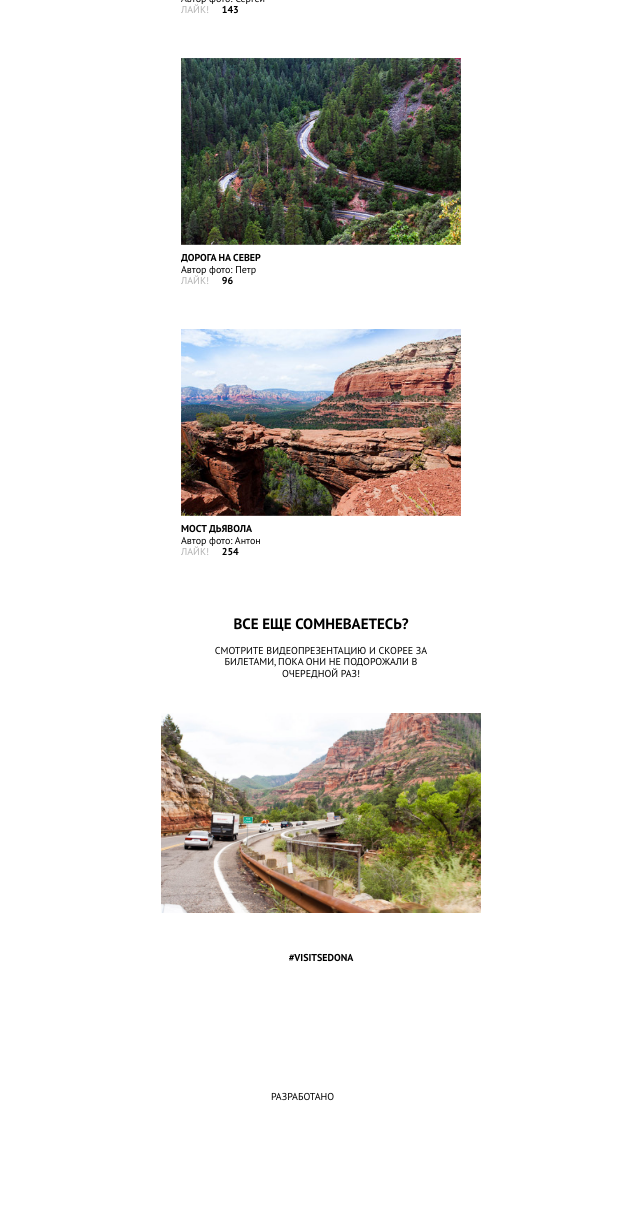
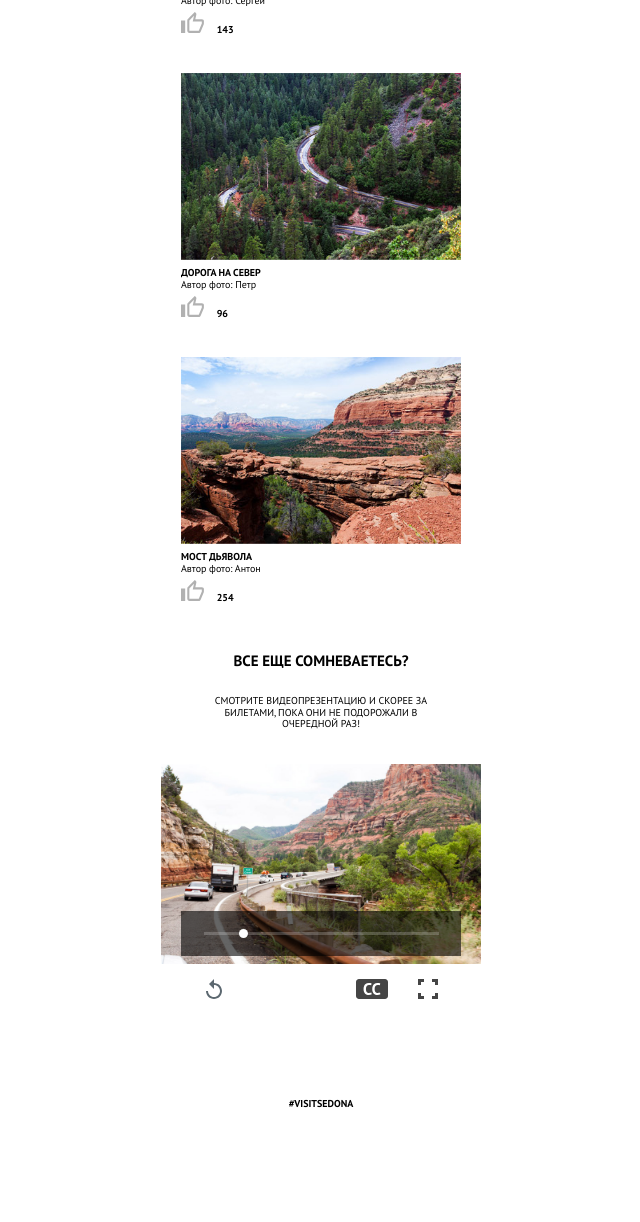
Before and after one commit to Eol217/202785-sedona, a website: page photo.html in a window 1280 px wide. Shown: the part 889-2111 px from the top of the page, without its empty margins (319-959 px from the left). Before the commit the page ends 2017 px from the top, so only its background shows below. Drawn offline with nearby package versions, Linux system fonts and the light colour scheme; files that its build step writes are made by us from their sources; files whose address does not match are found by name.

Commit message:
perfection for photo-mobile + video player

```diff
--- a/photo.html
+++ b/photo.html
@@ -74,7 +74,9 @@
               <p class="photo__author">Автор фото: Сергей</p>
             </div>
             <div class="photo__like">
-              <a class="photo__like-btn">Лайк!</a>
+              <a class="photo__like-btn">
+                <svg width="23" height="21"><use xmlns:xlink="http://www.w3.org/1999/xlink" xlink:href="img/symbols.svg#icon-like"></use></svg>
+              </a>
               <span class="photo__like-counter">143</span>
             </div>
           </div>
@@ -93,7 +95,9 @@
               <p class="photo__author">Автор фото: Петр</p>
             </div>
             <div class="photo__like">
-              <a class="photo__like-btn">Лайк!</a>
+              <a class="photo__like-btn">
+                <svg width="23" height="21"><use xmlns:xlink="http://www.w3.org/1999/xlink" xlink:href="img/symbols.svg#icon-like"></use></svg>
+              </a>
               <span class="photo__like-counter">96</span>
             </div>
           </div>
@@ -112,7 +116,9 @@
               <p class="photo__author">Автор фото: Антон</p>
             </div>
             <div class="photo__like">
-              <a class="photo__like-btn">Лайк!</a>
+              <a class="photo__like-btn">
+                <svg width="23" height="21"><use xmlns:xlink="http://www.w3.org/1999/xlink" xlink:href="img/symbols.svg#icon-like"></use></svg>
+              </a>
               <span class="photo__like-counter">254</span>
             </div>
           </div>
@@ -131,16 +137,22 @@
             <img class="video__preview" src="img/video-mobile@1x.jpg" srcset="img/video-mobile@2x.jpg 2x" alt="">
           </picture>
         </div>
-        <div class="video__controls">
-          <div class="video__controls-top">
-            <div class="video__controls-slider">
-              <div class="video__controls-slide"></div>
+        <div class="video__control">
+          <div class="video__control-top">
+            <div class="video__control-slider">
+              <div class="video__control-slide"></div>
             </div>
           </div>
-          <div class="video__controls-bottom">
-            <div class="video__control-btn video__control-btn--repeat"></div>
-            <div class="video__control-btn video__control-btn--cc"></div>
-            <div class="video__control-btn video__control-btn--full"></div>
+          <div class="video__control-btn video__control-btn--repeat">
+            <svg class="video__control-icon video__control-icon--repeat" width="16" height="20"><use xmlns:xlink="http://www.w3.org/1999/xlink" xlink:href="img/symbols.svg#icon-video-replay"></use></svg>
+          </div>
+          <div class="video__control-right">
+            <div class="video__control-btn video__control-btn--cc">
+              <svg class="video__control-icon video__control-icon--cc" width="32" height="20"><use xmlns:xlink="http://www.w3.org/1999/xlink" xlink:href="img/symbols.svg#icon-video-subtitles"></use></svg>
+            </div>
+            <div class="video__control-btn video__control-btn--full">
+              <svg class="video__control-icon video__control-icon--full" width="20" height="20"><use xmlns:xlink="http://www.w3.org/1999/xlink" xlink:href="img/symbols.svg#icon-video-fullscreen"></use></svg>
+            </div>
           </div>
         </div>
       </div>
--- a/postcss/blocks/photo.css
+++ b/postcss/blocks/photo.css
@@ -15,7 +15,7 @@
 }
 
 .photo {
-  padding: 2.1rem 2rem;
+  padding: 2.2rem 2rem 1.5rem;
 
   border-top: 0.1rem solid $color__bg-grey;
 
@@ -109,6 +109,10 @@
   text-transform: none;
 }
 
+.photo__like {
+  margin-top: 0.6rem;
+}
+
 .photo__like-btn {
   opacity: 0.3;
 }
--- a/postcss/blocks/video.css
+++ b/postcss/blocks/video.css
@@ -6,7 +6,7 @@
 
 .video__description {
   margin: 0 auto;
-  padding: 2.4rem 3.7rem;
+  padding: 3.3rem 3.7rem 2.4rem;
   max-width: 41.5rem;
 
   border-top: 0.1rem solid $color__bg-grey;
@@ -19,6 +19,8 @@
 }
 
 .video__title {
+  margin: 0;
+
   font-size: $font-size__title;
 
   @media (--tablet-widths) {
@@ -27,6 +29,9 @@
 }
 
 .video__text {
+  margin: 0;
+  padding-top: 2.6rem;
+
   font-size: $font-size__text;
   line-height: $line-height__text--secondary;
 
@@ -34,7 +39,7 @@
 }
 
 .video__frame {
-  margin: 0 auto;
+  margin: 1rem auto 0;
 }
 
 .video__preview {
@@ -48,3 +53,71 @@
     width: 80rem;
   }
 }
+
+.video__control {
+  position: relative;
+  top: -5.5rem;
+
+  display: flex;
+  flex-wrap: wrap;
+
+  width: auto;
+  height: 11.1rem;
+  margin: 0 2rem -1.5rem;
+}
+
+.video__control-top {
+  display: flex;
+  align-items: center;
+  width: 100%;
+  height: 4.5rem;
+
+  background-color: hsla(0, 0%, 0%, 0.6);
+}
+
+.video__control-slider {
+  width: 23.5rem;
+  height: 0.3rem;
+  margin: auto;
+
+  background-color: hsla(360, 100%, 100%, 0.2);
+}
+
+.video__control-slide {
+  width: 0.9rem;
+  height: 0.9rem;
+  margin-top: -0.3rem;
+  margin-left: 3.5rem;
+
+  background-color: white;
+  border-radius: 50%;
+}
+
+.video__control-btn--repeat,
+.video__control-right {
+  width: 50%;
+  height: 6.6rem;
+  background-color: $color__bg-input;
+}
+
+.video__control-btn,
+.video__control-right {
+  display: flex;
+}
+
+.video__control-icon {
+  margin: auto;
+  fill: hsl(204, 10%, 40%);
+}
+
+.video__control-icon--repeat {
+margin-left: 2.5rem;
+}
+
+.video__control-icon--cc {
+  margin-left: 3.5rem;
+}
+
+.video__control-icon--full {
+  margin-left: 3rem;
+}
```
